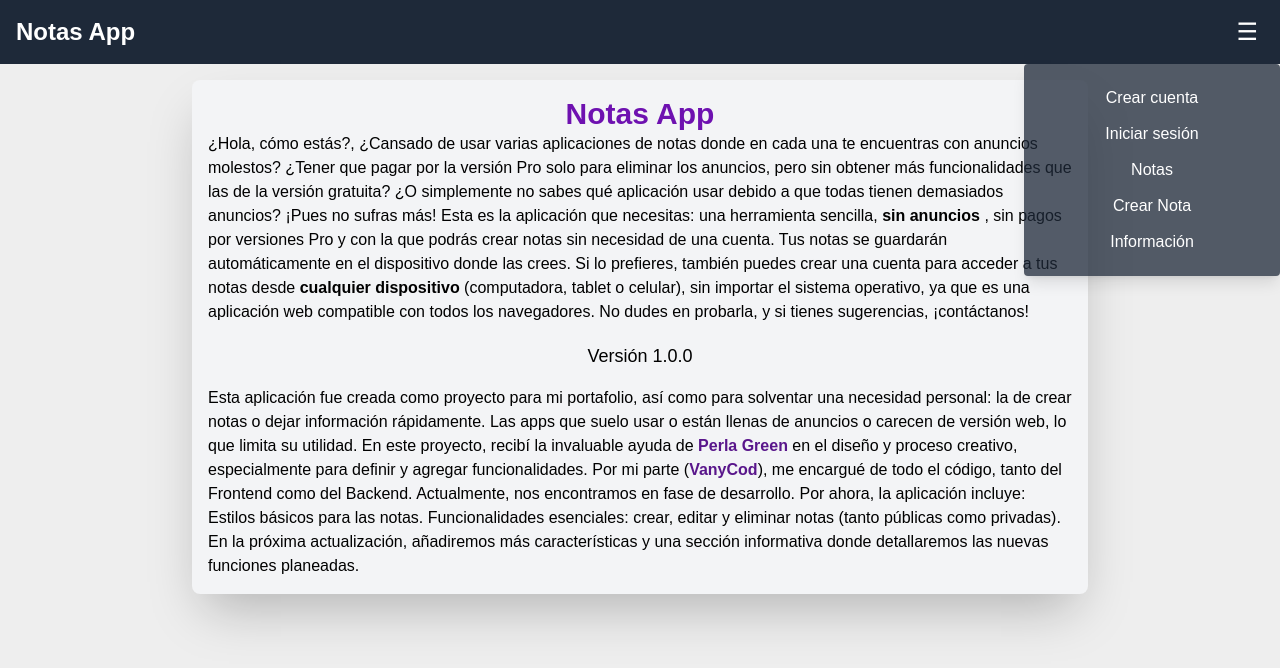
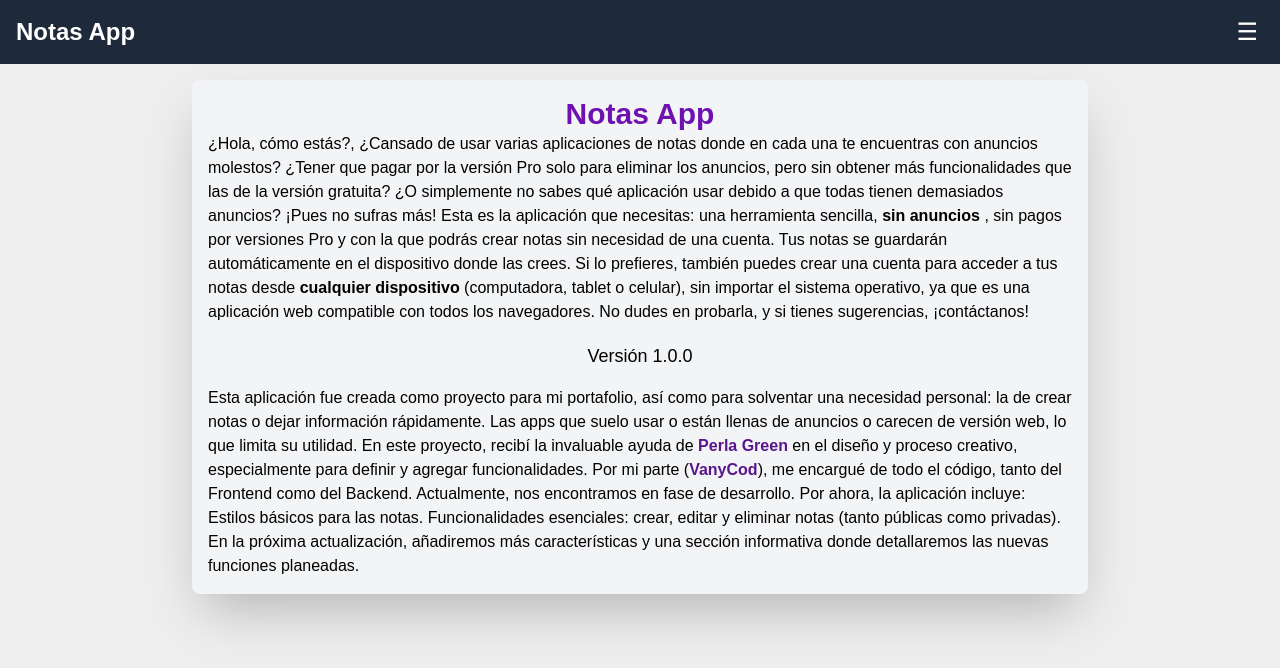
Before and after one commit to vanycod-dev/notasapp, a React (Vite) app in the folder frontend/: page / in a window 1280 px wide. Shown: the top 668 px of the page. Built offline with nearby package versions, Linux system fonts and the light colour scheme.

Commit message:
Estructurando Nav

```diff
--- a/frontend/src/componentes/Nav.jsx
+++ b/frontend/src/componentes/Nav.jsx
@@ -1,27 +1,66 @@
+import { useState, useRef, useEffect } from "react";
 import Links from "./compartidos/Links";
 
 function Nav() {
+    const [menuOpen, setMenuOpen] = useState(false);
+    const menuRef = useRef(null); // Referencia para el menú desplegable
+
+    // Cerrar el menú al hacer clic fuera de él
+    useEffect(() => {
+        function handleClickOutside(event) {
+            if (menuRef.current && !menuRef.current.contains(event.target)) {
+                // Verificar si el clic no fue en el ícono del menú
+                if (!event.target.closest('nav span')) {
+                    setMenuOpen(false);
+                }
+            }
+        }
+
+        document.addEventListener("mousedown", handleClickOutside);
+        return () => {
+            document.removeEventListener("mousedown", handleClickOutside);
+        };
+    }, []);
+
+    // Alternar el menú al hacer clic en el ícono
+    const toggleMenu = () => {
+        setMenuOpen(!menuOpen);
+    };
+
+    // Cerrar el menú al hacer clic en un enlace
+    const handleLinkClick = () => {
+        setMenuOpen(false);
+    };
+
     return (
         <>
-            <header className="bg-gray-800 text-white p-4 flex justify-between items-center">
-
+            <header className="bg-gray-800 text-white p-4 flex justify-between items-center relative">
                 <h1 className="text-2xl font-bold">Notas App</h1>
                 <nav>
-                    <span className="text-2xl px-1.5 py-1 relative hover:bg-gray-200/40 rounded cursor-pointer">☰</span>
+                    <span
+                        onClick={toggleMenu}
+                        className="text-2xl px-1.5 py-1 relative hover:bg-gray-200/40 rounded cursor-pointer"
+                    >
+                        ☰
+                    </span>
                 </nav>
 
-                <div className="w-3xs ml-4 flex flex-col text-center absolute right-0 top-16 bg-gray-800/75 text-white py-4 rounded shadow-lg">
-
-                    <Links to="/registro" texto='Crear cuenta' />
-                    <Links to="/login" texto='Iniciar sesión' />
-                    <Links to="/" texto='Notas' />
-                    <Links to="/" texto='Crear Nota' />
-                    <Links to="/informacion" texto='Información' />
-
-                </div>
+                {/* Menú desplegable (condicional) */}
+                {menuOpen && (
+                    <div
+                        ref={menuRef}
+                        className="w-3xs ml-4 flex flex-col text-center absolute right-0 top-16 bg-gray-800/75 text-white py-4 rounded shadow-lg z-50"
+                    >
+                        <Links to="/registro" texto='Crear cuenta' onClick={handleLinkClick} />
+                        <Links to="/login" texto='Iniciar sesión' onClick={handleLinkClick} />
+                        <Links to="/" texto='Notas' onClick={handleLinkClick} />
+                        <Links to="/" texto='Crear Nota' onClick={handleLinkClick} />
+                        <Links to="/informacion" texto='Información' onClick={handleLinkClick} />
+                    </div>
+                )}
             </header>
         </>
-     );
+    );
 }
 
 export default Nav;
--- a/frontend/src/componentes/compartidos/Links.jsx
+++ b/frontend/src/componentes/compartidos/Links.jsx
@@ -1,8 +1,8 @@
 import { Link } from "react-router";
-function Links({to, texto}) {
+function Links({to, texto, onClick }) {
     return (
         <>
-            <Link to={to} className="hover:bg-gray-400 py-1.5">{texto}</Link >
+            <Link to={to} onClick={onClick} className="hover:bg-gray-400 py-1.5">{texto}</Link >
         </>
      );
 }
```
